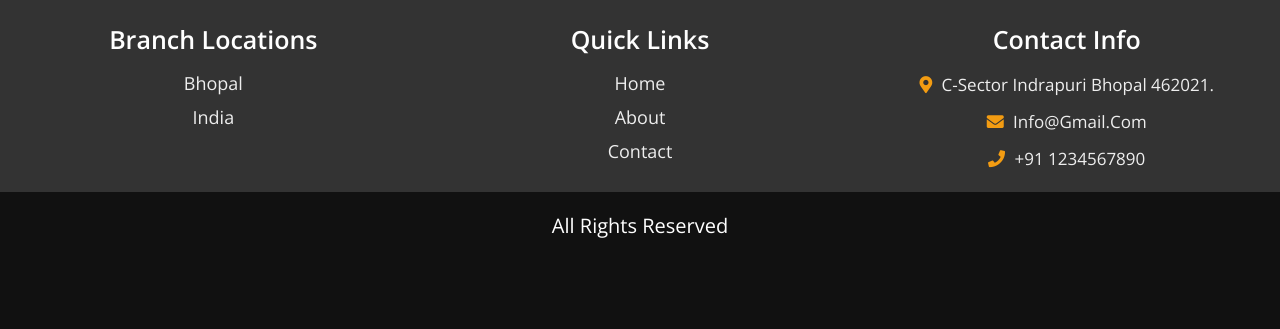
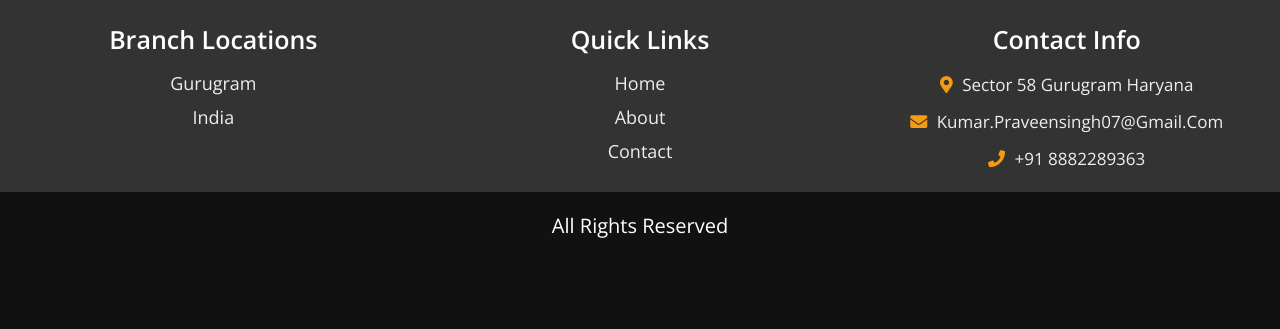
Before and after one commit to praveen-singh27/note-sharing-site-django, a Django app: page / in a window 1280 px wide. Shown: the part 803-1132 px from the top of the page. Run offline with Django 3.2, Linux system fonts and the light colour scheme.

Commit message:
Changed contact info on index.html

```diff
--- a/notes/templates/index.html
+++ b/notes/templates/index.html
@@ -51,7 +51,7 @@
     <div class="box-container">
         <div class="box">
             <h3>branch locations</h3>
-            <a href="#">Bhopal</a>
+            <a href="#">Gurugram</a>
             <a href="#">India</a>
         </div>
 
@@ -64,9 +64,9 @@
 
         <div class="box">
             <h3>contact info</h3>
-            <p> <i class="fas fa-map-marker-alt"></i> C-Sector Indrapuri Bhopal 462021. </p>
-            <p> <i class="fas fa-envelope"></i> info@gmail.com </p>
-            <p> <i class="fas fa-phone"></i> +91 1234567890 </p>
+            <p> <i class="fas fa-map-marker-alt"></i> Sector 58 Gurugram Haryana </p>
+            <p> <i class="fas fa-envelope"></i> kumar.praveensingh07@gmail.com </p>
+            <p> <i class="fas fa-phone"></i> +91 8882289363 </p>
         </div>
     </div>
     <h1 class="credit">All Rights Reserved</h1>
```
Also changed, not shown: 1 other file.
